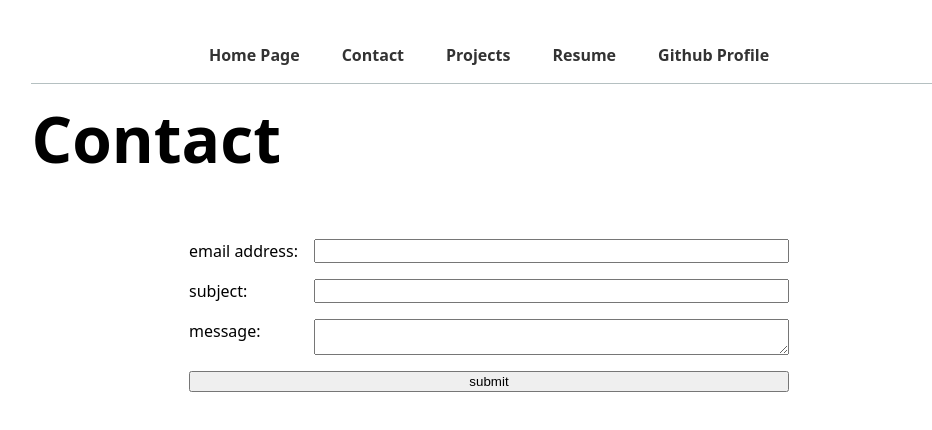
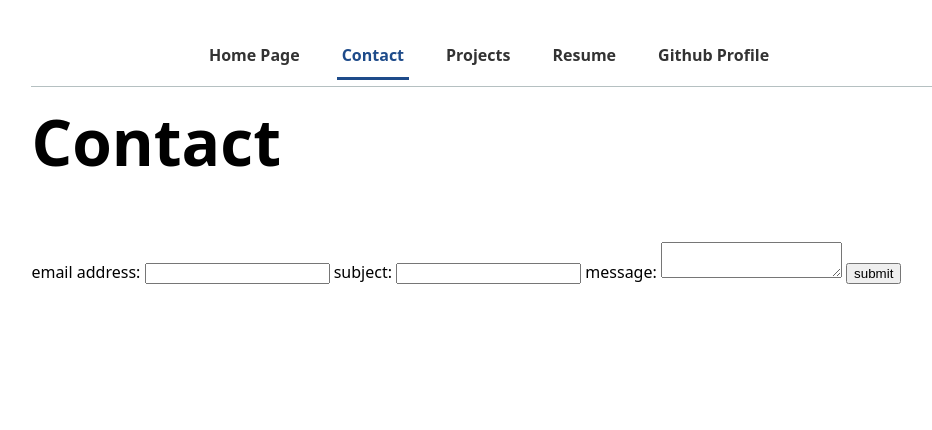
Before and after one commit to TakafumiM/portfolio, a plain HTML site: page contact/index.html in a window 1280 px wide. Shown: the whole page, without its empty margins (151-1083 px from the left). Drawn offline with Linux system fonts and the light colour scheme.

Commit message:
made change in the current class

```diff
--- a/contact/index.html
+++ b/contact/index.html
@@ -8,11 +8,11 @@
 </head>
 <body>
     <nav display: flex>
-        <a class="current" href="https://takafumim.github.io/portfolio/index.html">Home Page</a>
+        <a href="https://takafumim.github.io/portfolio/index.html">Home Page</a>
         <a class="current" href="https://takafumim.github.io/portfolio/contact/index.html">Contact</a>
-        <a class="current" href="https://takafumim.github.io/portfolio/projects/index.html">Projects</a>
-        <a class="current" href="https://takafumim.github.io/portfolio/resume/index.html">Resume</a>
-        <a class="current" href="https://github.com/TakafumiM" target="_blank" rel="noopener noreferrer">Github Profile</a>
+        <a href="https://takafumim.github.io/portfolio/projects/index.html">Projects</a>
+        <a href="https://takafumim.github.io/portfolio/resume/index.html">Resume</a>
+        <a href="https://github.com/TakafumiM" target="_blank" rel="noopener noreferrer">Github Profile</a>
     </nav>
     <h1>Contact</h1>
     <form action="mailto:tamatsui@ucsd.edu" method="POST" enctype="text/plain">
--- a/style.css
+++ b/style.css
@@ -30,7 +30,7 @@ nav {
   text-align: center;
 }
 
-a.current {
+a {
   font-weight: 600;
   text-decoration: none;
   color: #333;
@@ -40,80 +40,18 @@ a.current {
   text-align: center;
 }
 
-nav a::after {
-  color: inherit;
-  content: "";
-  position: absolute;
-  bottom: -2px;
-  left: 0;
-  width: 100%;
-  height: var(--underline-height);
-  background: transparent;
-  transition: background-color 0.3s ease;
+a.current {
+  color: var(--color-accent); /* Highlight color */
+  border-bottom: var(--underline-height) solid var(--color-accent); /* Underline */
 }
 
-nav a:hover {
+a:hover {
   background-color: var(--hover-bg);
   color: var(--color-accent);
 }
 
-nav a:hover::after {
+a:hover::after {
   background: var(--color-accent);
-}
-
-form {
-  display: grid;
-  grid-template-columns: auto 1fr;
-  gap: 1em;
-  max-width: 600px;
-  margin: 0 auto;
-}
-
-form label {
-  display: grid;
-  grid-template-columns: subgrid;
-  grid-column: 1 / -1;
-  align-self: center;
-}
-
-form input,
-form textarea,
-form select,
-form button {
-  grid-column: 2;
-  width: 100%;
-  box-sizing: border-box;
-}
-
-form button {
-  grid-column: 1 / -1;
-  justify-self: center;
-}
-
-.projects{
-  display: grid;
-  grid-template-columns: repeat(auto-fill, minmax(15em, 1fr));
-}
-
-section {
-  display: grid;
-  grid-template-columns: 1fr 2fr;
-  gap: 1em;
-  margin: 2rem auto;
-  max-width: 800px;
-}
-
-article {
-  display: grid;
-  grid-template-rows: subgrid;
-  grid-row: span 3;
-  border: 1px solid #ccc;
-  padding: 1em;
-  border-radius: 5px;
-}
-
-article h2 {
-  margin: 0;
 }
 
 h1, h2, h3, h4, h5, h6 {
@@ -137,3 +75,11 @@ h3 {
 h4, h5, h6 {
   font-size: 1rem;
 }
+
+img.fit-picture {
+  max-width: 100%;
+  height: auto;
+  border-radius: 10px;
+  display: block;
+  margin: 20px auto;
+}
```
Also changed, not shown: index.html (+5 -4 lines), projects/index.html (+4 -4 lines), resume/index.html (+4 -4 lines).
